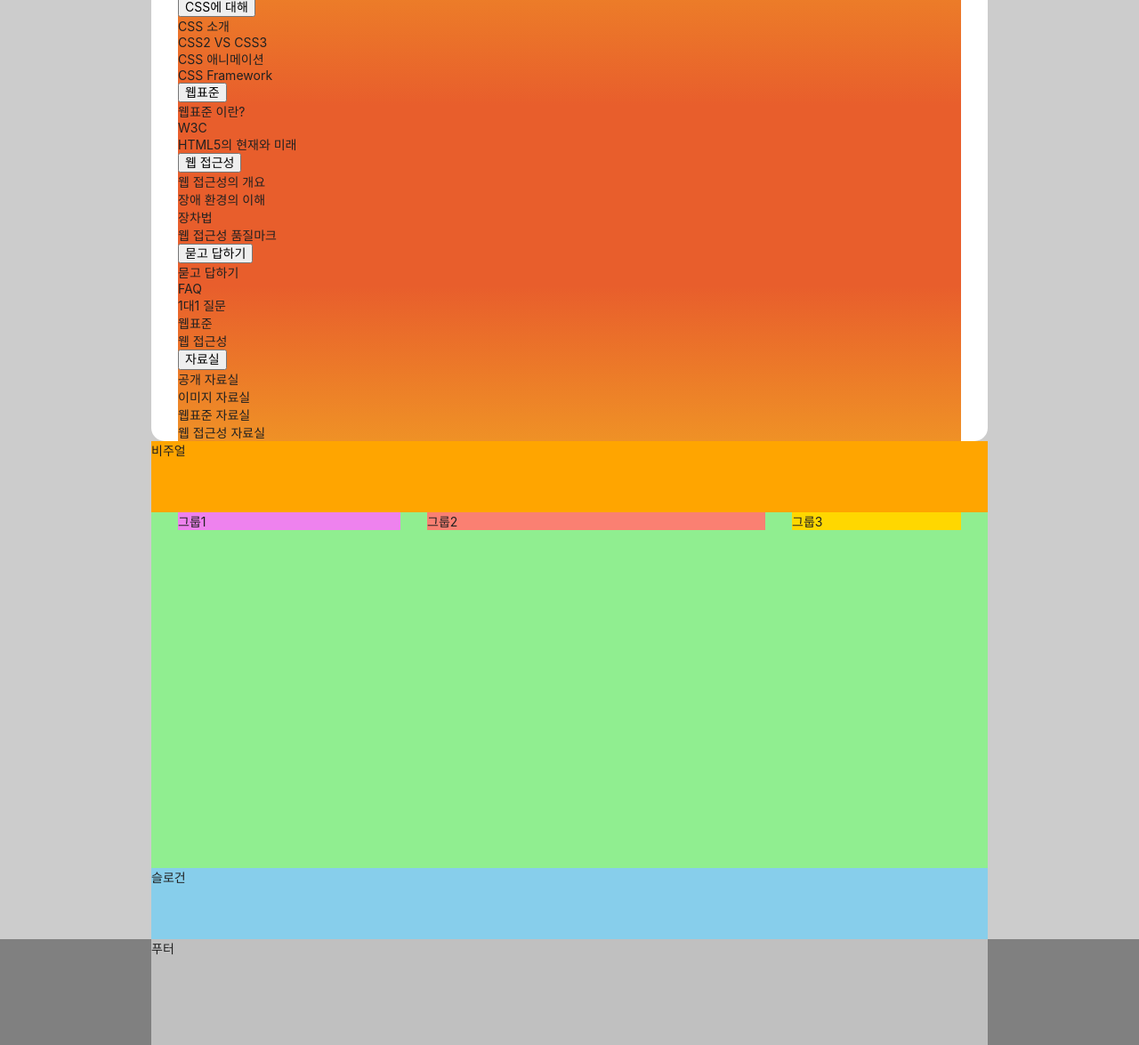
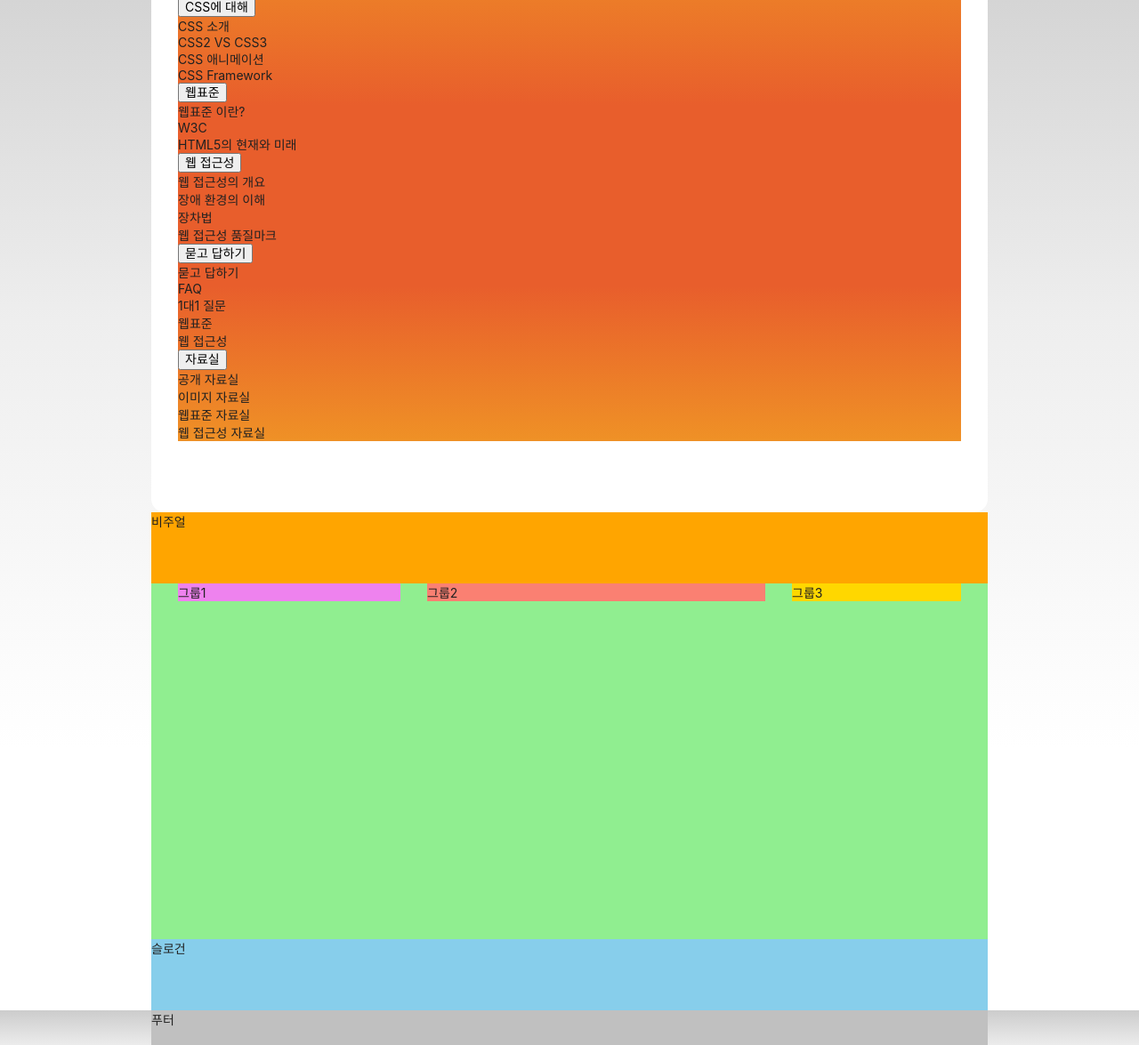
Before and after one commit to binwoonki/HTML5, a plain HTML site: page index.html in a window 1280 px wide. Shown: the part 125-1300 px from the top of the page at 89% size. Drawn offline with Linux system fonts and the light colour scheme; a web font is replaced by a local one.

Commit message:
Gradient 효과 적용 하기

```diff
--- a/styles/style.css
+++ b/styles/style.css
@@ -31,7 +31,7 @@ body{
   /* em. rem 단위를 사용해보기 */
   font-size: 1.4rem;
   color:#212121;
-  background:#ccc;
+  background:#ccc linear-gradient(to bottom, #ccc 0%, #eee 35%, #fff 70%, #fff 100%);
   font-family: "Pretendard Variable", Pretendard, -apple-system, BlinkMacSystemFont, system-ui, Roboto, "Helvetica Neue", "Segoe UI", "Apple SD Gothic Neo", "Noto Sans KR", "Malgun Gothic", "Apple Color Emoji", "Segoe UI Emoji", "Segoe UI Symbol", sans-serif;
   font-weight:400;
 }
@@ -88,6 +88,10 @@ body{
 }
 
 /* 메인 메뉴 */
+.navigation{
+  padding-bottom: 80px;
+}
+
 .menu{
   background: #e85e2c
     linear-gradient(
@@ -97,8 +101,23 @@ body{
       #e85e2c 70%,
       #ef9126 100%
     );
+}
 
-}
+/* background-color → 배경색
+
+background-image → 배경 이미지
+
+background-repeat → 배경 이미지의 반복여부
+
+background-position → 배경 이미지의 위치
+
+background-attachment → 배경 이미지 고정 여부
+
+background-size → 배경 이미지 크기 조정
+
+단축 !
+
+background → 위에 싹다 됨 :), 값과 값 사이를 공백으로 구분 */
 
 /* 비주얼 */
 .visual{
@@ -145,7 +164,7 @@ body{
 
 /* 푸터 */
 .footer{
-  background: gray;
+  background:#ccc linear-gradient(to bottom, #ccc 0%, #eee 35%, #fff 70%, #fff 100%);
 }
 .footer-inner{
   height:15vh;
```
